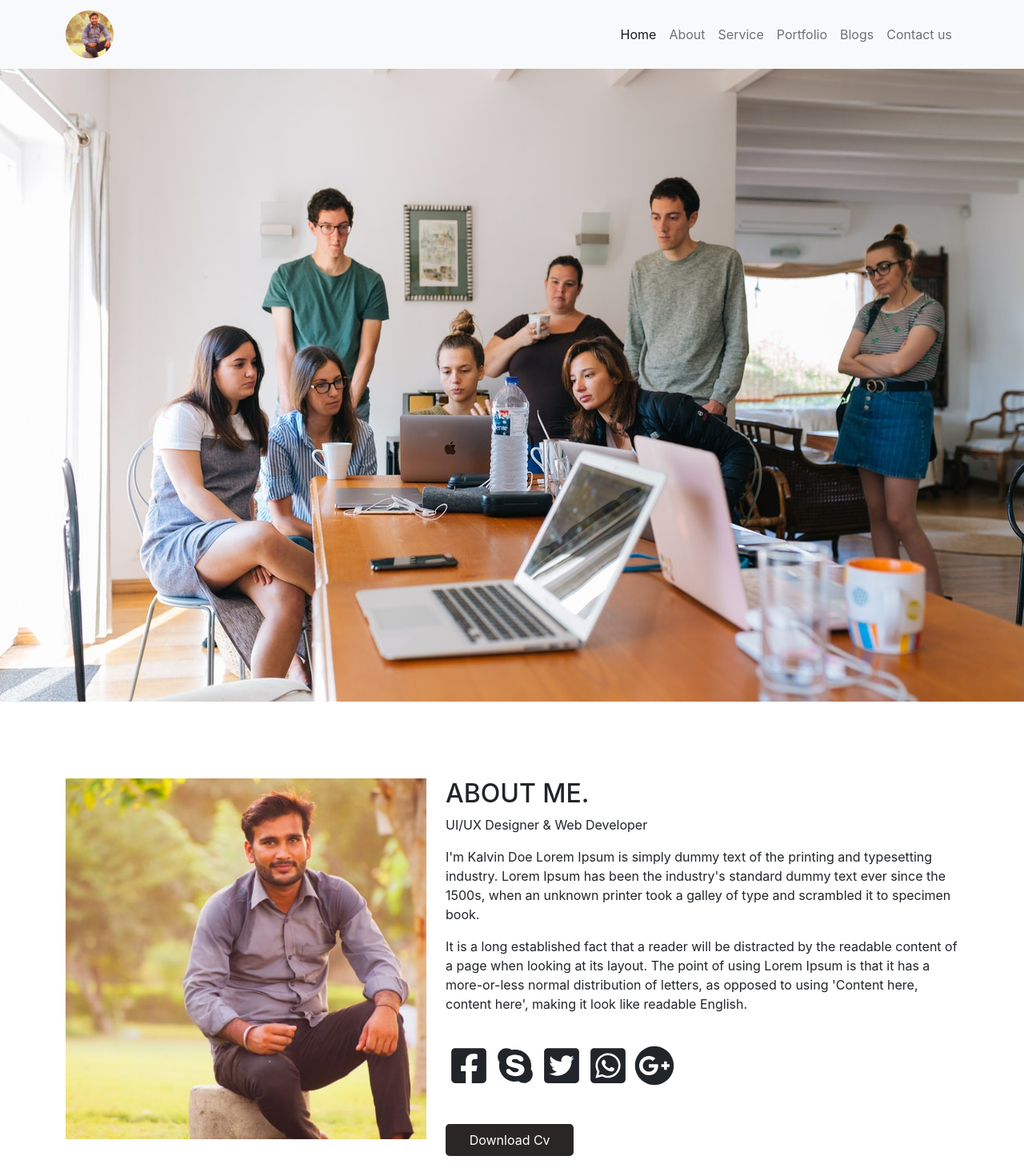
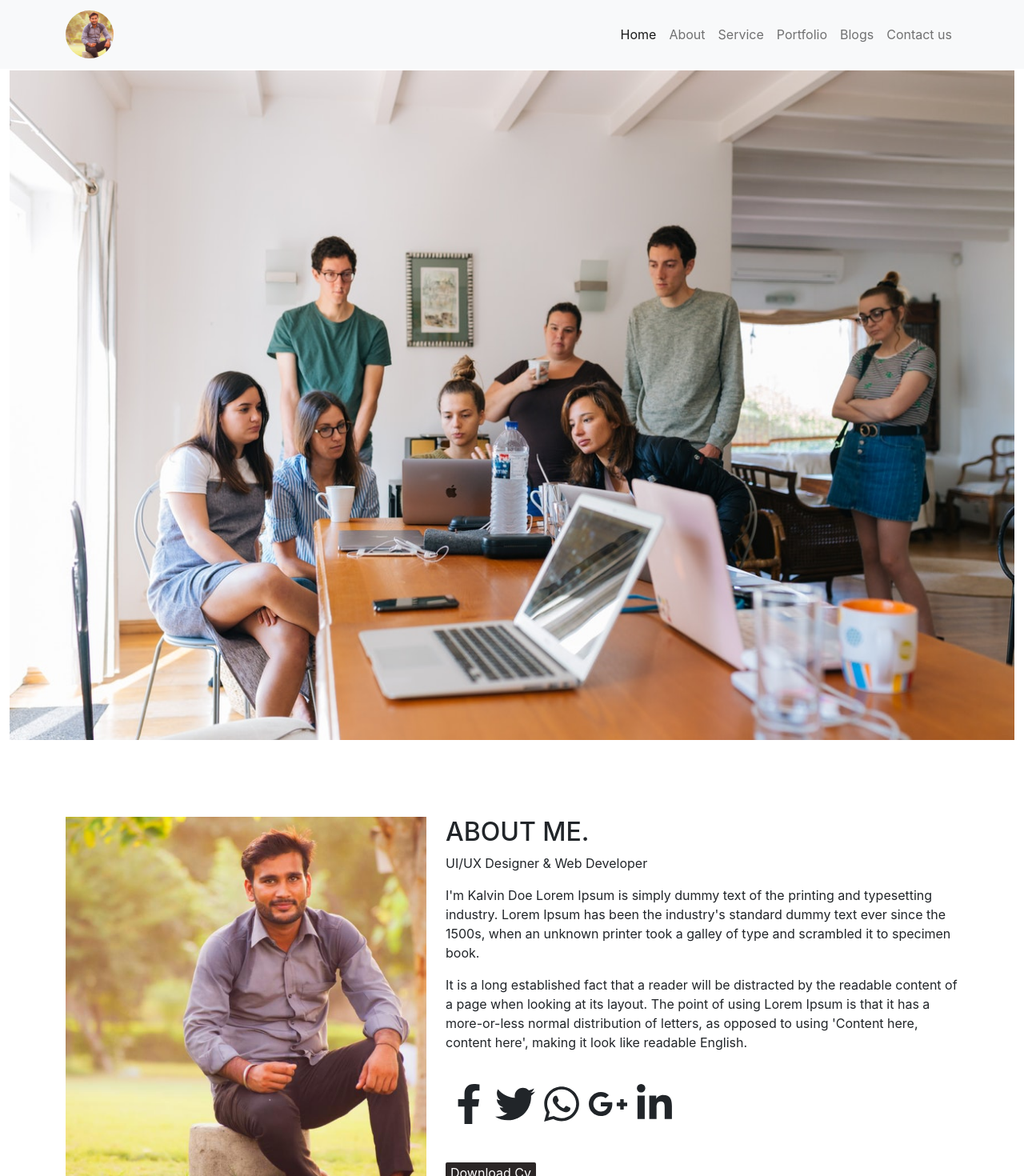
Before and after one commit to Mukesh97297/Personal_project, a React (Create React App) app: page / in a window 1280 px wide. Shown: the top 1470 px of the page at 80% size. Built offline with nearby package versions, Linux system fonts and the light colour scheme.

Commit message:
third chang

```diff
--- a/public/index.html
+++ b/public/index.html
@@ -14,7 +14,9 @@
     -->
   <link rel="manifest" href="%PUBLIC_URL%/manifest.json" />
   <link rel="stylesheet" href="https://stackpath.bootstrapcdn.com/bootstrap/4.4.1/css/bootstrap.min.css" integrity="sha384-Vkoo8x4CGsO3+Hhxv8T/Q5PaXtkKtu6ug5TOeNV6gBiFeWPGFN9MuhOf23Q9Ifjh" crossorigin="anonymous">
+  <script src="https://code.jquery.com/jquery-3.3.1.slim.min.js" integrity="sha384-q8i/X+965DzO0rT7abK41JStQIAqVgRVzpbzo5smXKp4YfRvH+8abtTE1Pi6jizo" crossorigin="anonymous"></script>
 
+  <script src="https://stackpath.bootstrapcdn.com/bootstrap/4.2.1/js/bootstrap.min.js" integrity="sha384-B0UglyR+jN6CkvvICOB2joaf5I4l3gm9GU6Hc1og6Ls7i6U/mkkaduKaBhlAXv9k" crossorigin="anonymous"></script>
   <!--
       Notice the use of %PUBLIC_URL% in the tags above.
       It will be replaced with the URL of the `public` folder during the build.
--- a/src/App.css
+++ b/src/App.css
@@ -12,10 +12,8 @@
 .dbutton{
   background-color: rgb(43, 38, 38);
   color: white;
-  height:40px;
-  width: 25%;
   border: none;
-  border-radius: 5px;
+  border-radius: 2px;
 }
 .service{
   background-color: #f2f2f2;
@@ -46,3 +44,6 @@
   font-size: 40px;
   color: white;
 }
+.iconrefernce{
+  background-color: white;;
+}
--- a/src/Components/Navbar.jsx
+++ b/src/Components/Navbar.jsx
@@ -11,9 +11,7 @@ import company7 from '../images/company7.jpg'
 import company from '../images/company.jpg'
 import pp from '../images/pp.jpg'
 import seema from '../images/seema.jpg'
-import {
-    FaFacebookSquare, FaSkype, FaTwitterSquare, FaWhatsappSquare,
-    FaGooglePlus, FaRocket, FaPencilAlt, FaUsers, FaRegEdit, FaTrophy, FaThumbsUp
+import {FaTwitter,FaFacebookF,FaWhatsapp,FaRocket,FaGooglePlusG,FaLinkedinIn, FaPencilAlt, FaUsers, FaRegEdit, FaTrophy, FaThumbsUp
 } from "react-icons/fa";
 import { MdOutlineComputer, MdOutlineSettingsSuggest, MdPhoneIphone, MdSupport } from "react-icons/md";
 import CountUp from 'react-countup';
@@ -23,13 +21,14 @@ import Carousel from 'react-bootstrap/Carousel';
 function Navbar() {
     return (
         <div>
-            <nav className='navbar navbar-expand-lg navbar-light bg-light  fixed-top'>
+            <section>
+                <nav className='navbar navbar-expand-lg navbar-light bg-light fixed-top  '>
                     <div className='container'>
                         <a className='navbar-brand logo' href="/">
                             <img src={mukesh} height='60px' width='60px;' className='rounded-pill' alt='logo' />
                         </a>
                         <button class="navbar-toggler collapsed" type="button" data-toggle="collapse" data-target="#navbarCollapse"
-                        aria-controls="navbarCollapse" aria-expanded="false">
+                        >
                             <sapn className='navbar-toggler-icon'></sapn>
                         </button>
                         <div className="navbar-collapse collapse" id="navbarCollapse">
@@ -56,9 +55,12 @@ function Navbar() {
                         </div>
                     </div>
                 </nav>
-            <section id="home">
-                <div className="row justify-content-center">
-                    <img src={company7} alt="company7"></img>
+            </section>
+            <section id="home pt-5">
+                <div className="container-fluid pt-5">
+                    <div className="row pt-3">
+                        <img src={company7} alt="company7" backgroundSize="cover" position="absolute"></img>
+                    </div>
                 </div>
             </section>
             <section id="about">
@@ -84,11 +86,11 @@ function Navbar() {
                             </div>
                             <div className="icons pt-4">
                                 <i className="iconrefrence">
-                                    <FaFacebookSquare className="mx-1" id="ic" />
-                                    <FaSkype className="mx-1" id="ic" />
-                                    <FaTwitterSquare className="mx-1" id="ic" />
-                                    <FaWhatsappSquare className="mx-1" id="ic" />
-                                    <FaGooglePlus className="mx-1" id="ic" />
+                                    <FaFacebookF className="mx-1" id="ic" />
+                                    <FaTwitter className="mx-1" id="ic" />
+                                    <FaWhatsapp className="mx-1" id="ic" />
+                                    <FaGooglePlusG className="mx-1" id="ic" />
+                                    <FaLinkedinIn className="mx-1" id="ic" />
                                 </i>
                             </div>
                             <div className="pt-5">
@@ -343,20 +345,20 @@ function Navbar() {
                         <div className="col-lg-12 py-4">
                             <div className="form-group">
                                 <label>How can we help you.....</label>
-                                <input type="text" className="form-control"  style={{ border: "none",height:"100px", borderBottom: "2px solid black", borderRadius: "0px", boxShadow: "none" }} />
+                                <input type="text" className="form-control" style={{ border: "none", height: "100px", borderBottom: "2px solid black", borderRadius: "0px", boxShadow: "none" }} />
                             </div>
                         </div>
                     </div>
                     <div className="row">
-                        <div style={{ textAlign: 'center', alignItems: 'center', fontWeight: "250x", border:'none' }}>
-                            <button type="button" style={{ textAlign: 'center',  border:'none', backgroundColor:'black',color:'white',height:'50px',width:'150px' }} >SEND MESSAGE</button>
+                        <div style={{ textAlign: 'center', alignItems: 'center', fontWeight: "250x", border: 'none' }}>
+                            <button type="button" style={{ textAlign: 'center', border: 'none', backgroundColor: 'black', color: 'white', height: '50px', width: '150px' }} >SEND MESSAGE</button>
                         </div>
                     </div>
                 </div>
             </section>
-            <section id='footer' className="pt-5 bg-dark" style={{color:'white'}}>
+            <section id='footer' className="pt-5 bg-dark" style={{ color: 'white' }}>
                 <div className="container pt-5">
-                    <div className="row py-3" style={{textAlign:'center', borderBottom:"1px solid "}}>
+                    <div className="row py-3" style={{ textAlign: 'center', borderBottom: "1px solid " }}>
                         <div className="col-lg-3">
                             <h5>MUKESH KUMNAR</h5>
                             <p>Web Devloper and Designer</p>
@@ -375,7 +377,7 @@ function Navbar() {
                             <p>Gill Telecom Service Hisar Haryana India</p>
                         </div>
                     </div>
-                    <div className="row pt-5" style={{textAlign:'center',alignItems:'center'}}>
+                    <div className="row pt-5" style={{ textAlign: 'center', alignItems: 'center' }}>
                         <div className="container pt-5">
                             <p>Mukesh © 2021. All Right Reserved, Designed By Mukesh-verma.</p>
                         </div>
--- a/src/index.js
+++ b/src/index.js
@@ -1,7 +1,6 @@
 import React from 'react';
 import ReactDOM from 'react-dom';
 import 'bootstrap/dist/css/bootstrap.min.css';
-
 import './index.css';
 import App from './App';
 import reportWebVitals from './reportWebVitals';
```
Lines whose indentation alone changed are shown as unchanged.
